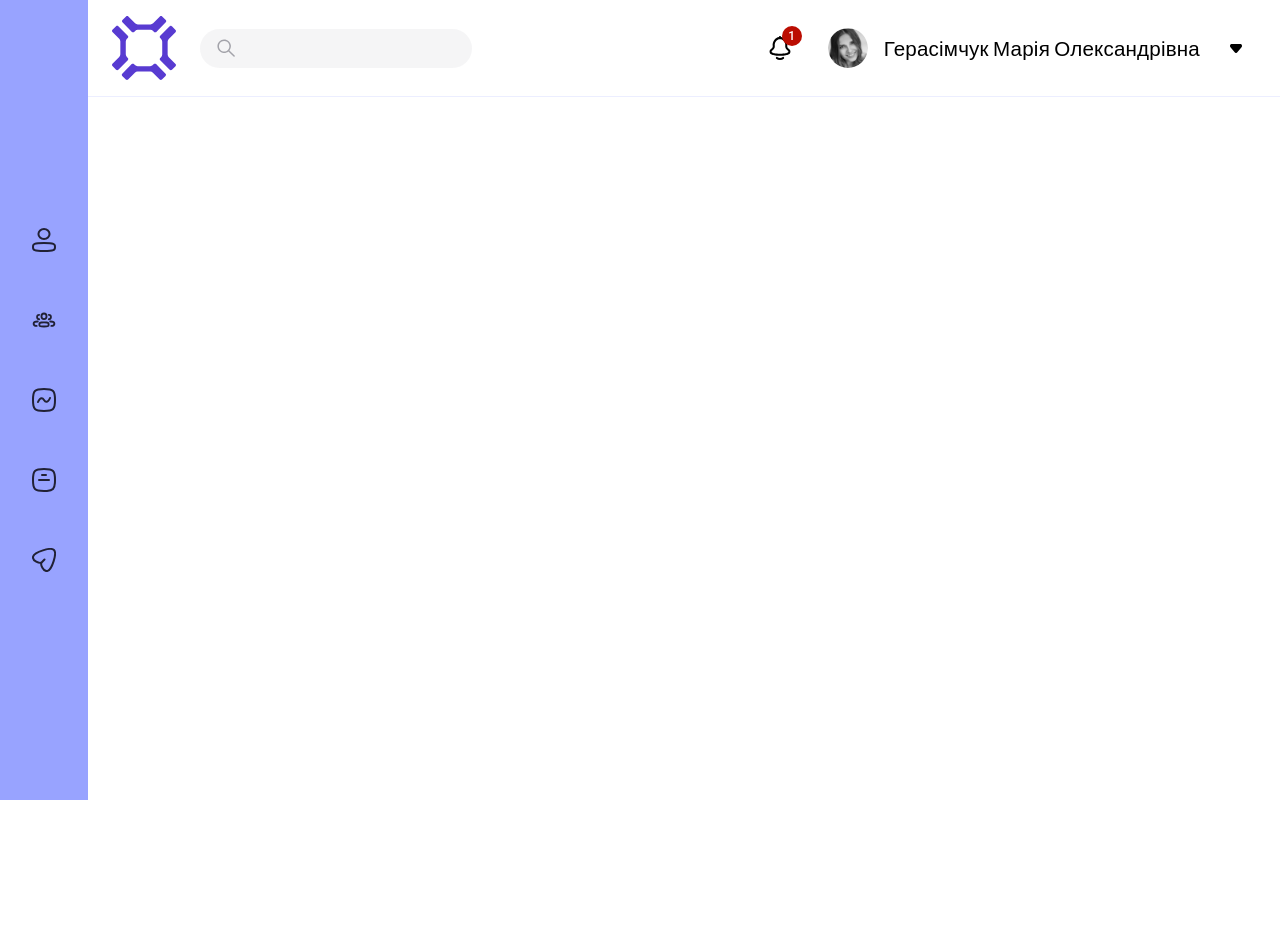
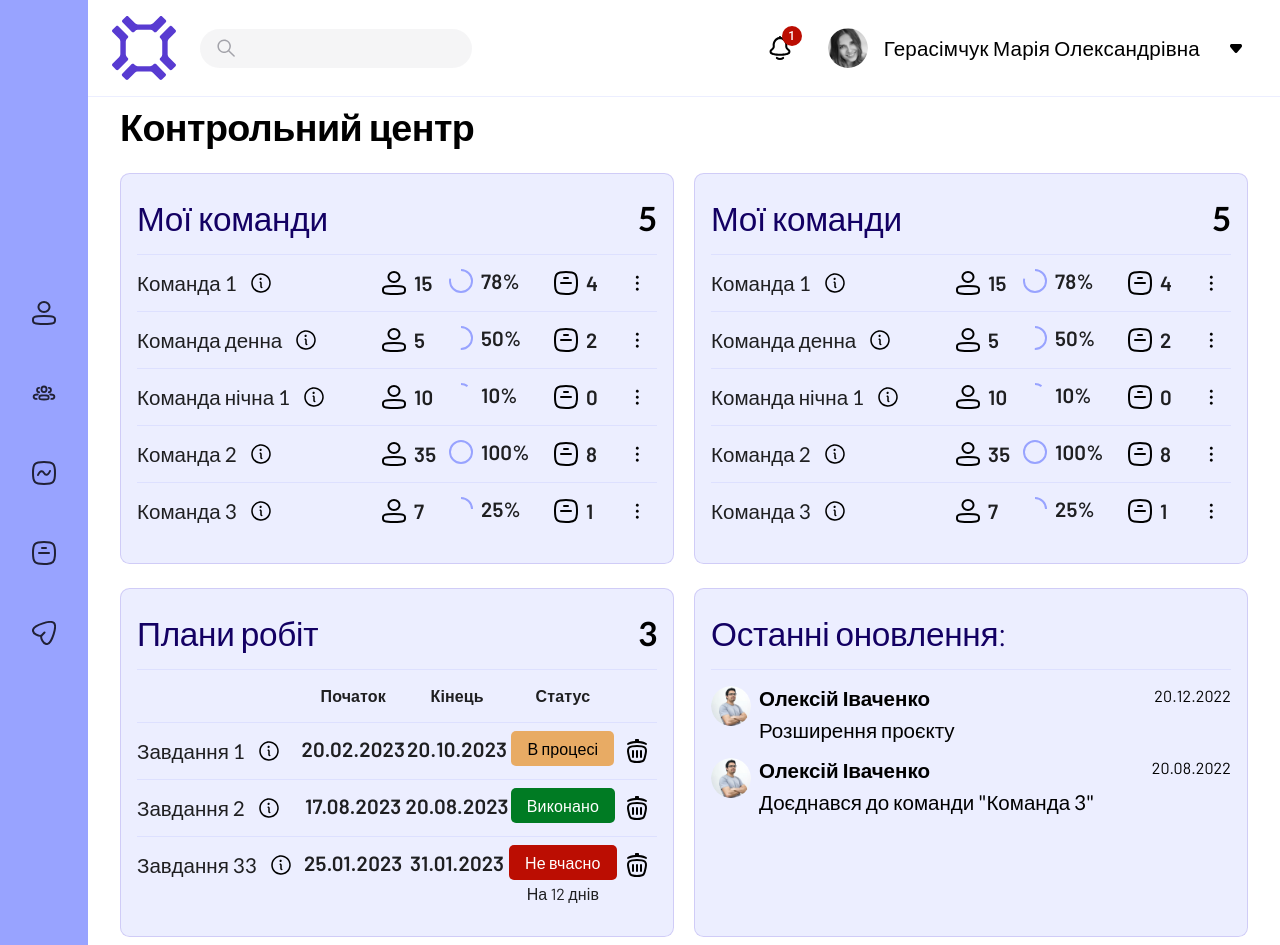
Before and after one commit to Gnomepman/test_task, a React (Vite) app: page / in a window 1280 px wide. Before the commit the page ends 800 px from the top, so only its background shows below. Built offline with nearby package versions, Linux system fonts and the light colour scheme.

Commit message:
feat: add form dialog and update dashboard container

```diff
--- /dev/null
+++ b/src/pages/dashboard/components/FormDialog/FormDialog.tsx
@@ -0,0 +1,91 @@
+import Button from '@mui/material/Button';
+import TextField from '@mui/material/TextField';
+import Dialog from '@mui/material/Dialog';
+import DialogActions from '@mui/material/DialogActions';
+import DialogContent from '@mui/material/DialogContent';
+import DialogContentText from '@mui/material/DialogContentText';
+import DialogTitle from '@mui/material/DialogTitle';
+import { useCallback, useState } from 'react';
+
+interface FormDialogProps {
+  open: boolean;
+  handleFormClose: () => void;
+}
+
+interface FormData {
+  name: string;
+  email: string;
+  comment: string;
+}
+
+export default function FormDialog(props: FormDialogProps) {
+  const { open, handleFormClose } = props;
+  const [formData, setFormData] = useState<FormData | undefined>({
+    name: '',
+    email: '',
+    comment: '',
+  });
+
+  const handeFormSubmit = useCallback(() => {
+    console.log(formData);
+    handleFormClose();
+  }, [formData]);
+
+  return (
+    <Dialog open={open} onClose={handleFormClose}>
+      <DialogTitle>Send feedback</DialogTitle>
+      <DialogContent>
+        <DialogContentText>
+          We would like to know what do you think!
+        </DialogContentText>
+        <TextField
+          autoFocus
+          margin="dense"
+          id="name"
+          label="Name"
+          type="text"
+          fullWidth
+          variant="standard"
+          value={formData?.name}
+          onChange={(e: React.ChangeEvent<HTMLInputElement>) => {
+            setFormData(
+              (prev) => ({ ...prev, name: e.target.value }) as FormData,
+            );
+          }}
+        />
+        <TextField
+          margin="dense"
+          id="name"
+          label="Email Address"
+          type="email"
+          fullWidth
+          variant="standard"
+          value={formData?.email}
+          onChange={(e: React.ChangeEvent<HTMLInputElement>) => {
+            setFormData(
+              (prev) => ({ ...prev, email: e.target.value }) as FormData,
+            );
+          }}
+        />
+        <TextField
+          margin="dense"
+          id="name"
+          label="Your comment"
+          type="text"
+          fullWidth
+          variant="standard"
+          value={formData?.comment}
+          onChange={(e: React.ChangeEvent<HTMLInputElement>) => {
+            setFormData(
+              (prev) => ({ ...prev, comment: e.target.value }) as FormData,
+            );
+          }}
+        />
+      </DialogContent>
+      <DialogActions>
+        <Button onClick={handleFormClose}>Cancel</Button>
+        <Button onClick={handeFormSubmit}>Send</Button>
+      </DialogActions>
+    </Dialog>
+  );
+}
--- /dev/null
+++ b/src/pages/dashboard/components/FormDialog/index.tsx
@@ -0,0 +1 @@
+export { default } from './FormDialog';
--- a/src/pages/dashboard/components/Tabbar/Tabbar.tsx
+++ b/src/pages/dashboard/components/Tabbar/Tabbar.tsx
@@ -4,7 +4,9 @@ import DocumentIcon from '@/components/icons/DocumentIcon';
 import NavigationIcon from '@/components/icons/NavigationIcon';
 import TeamIcon from '@/components/icons/TeamIcon';
 import { Box, IconButton, useTheme } from '@mui/material';
+import { useCallback, useState } from 'react';
 import { makeStyles } from 'tss-react/mui';
+import FormDialog from '../FormDialog';
 
 const useStyles = makeStyles()((theme) => {
   return {
@@ -22,8 +24,20 @@ const useStyles = makeStyles()((theme) => {
 export default function Tabbar() {
   const theme = useTheme();
   const { classes } = useStyles();
+  const [openFormDialog, setOpenFormDialog] = useState(false);
+
+  const openFormDialogHandler = useCallback(
+    () => setOpenFormDialog(true),
+    [setOpenFormDialog],
+  );
+
+  const closeFormDialogHandler = useCallback(
+    () => setOpenFormDialog(false),
+    [setOpenFormDialog],
+  );
 
   return (
+    <>
       <Box className={classes.tabbarContainer}>
         <IconButton>
           <ColleaguesIcon color={theme.palette.common.darkPurple} />
@@ -37,11 +51,14 @@ export default function Tabbar() {
         <IconButton>
           <DocumentIcon color={theme.palette.common.darkPurple} />
         </IconButton>
-      <IconButton
-      //   onClick={open form}
-      >
+        <IconButton onClick={openFormDialogHandler}>
           <NavigationIcon color={theme.palette.common.darkPurple} />
         </IconButton>
       </Box>
+      <FormDialog
+        open={openFormDialog}
+        handleFormClose={closeFormDialogHandler}
+      />
+    </>
   );
 }
--- a/src/pages/dashboard/containers/Dashboard.tsx
+++ b/src/pages/dashboard/containers/Dashboard.tsx
@@ -1,9 +1,13 @@
-import { Box } from '@mui/material';
+import { Box, Typography } from '@mui/material';
 import Tabbar from '../components/Tabbar';
 import Appbar from '../components/Appbar';
 import { makeStyles } from 'tss-react/mui';
+import mock from '@/mock';
+import Teams from '../components/Teams';
+import Plans from '../components/Plans';
+import Updates from '../components/Updates/Updates';
 
-const useStyles = makeStyles()(() => {
+const useStyles = makeStyles()((theme) => {
   return {
     dashboardContainer: {
       display: 'grid',
@@ -13,6 +17,21 @@ const useStyles = makeStyles()(() => {
     dashBoardWrapper: {
       display: 'flex',
       flexDirection: 'column',
+      height: '100%',
+    },
+    dashboardContent: {
+      display: 'flex',
+      flexDirection: 'column',
+      height: '100%',
+      gap: theme.spacing(3),
+      padding: theme.spacing(1, 4),
+    },
+    dashboardElementsCompose: {
+      display: 'grid',
+      gridTemplateRows: 'minmax(1fr,100%) minmax(1fr,100%)',
+      gridTemplateColumns: '1fr 1fr',
+      columnGap: theme.spacing(2.5),
+      rowGap: theme.spacing(3),
       height: '100%',
     },
   };
@@ -26,6 +45,15 @@ export default function Dashboard() {
       <Tabbar />
       <Box className={classes.dashBoardWrapper}>
         <Appbar />
+        <Box className={classes.dashboardContent}>
+          <Typography variant="h1">Контрольний центр</Typography>
+          <Box className={classes.dashboardElementsCompose}>
+            <Teams teams={mock.teams} />
+            <Teams teams={mock.teams} />
+            <Plans tasks={mock.tasks} />
+            <Updates messages={mock.messages} />
+          </Box>
+        </Box>
       </Box>
     </Box>
   );
```
Lines whose indentation alone changed are shown as unchanged.
